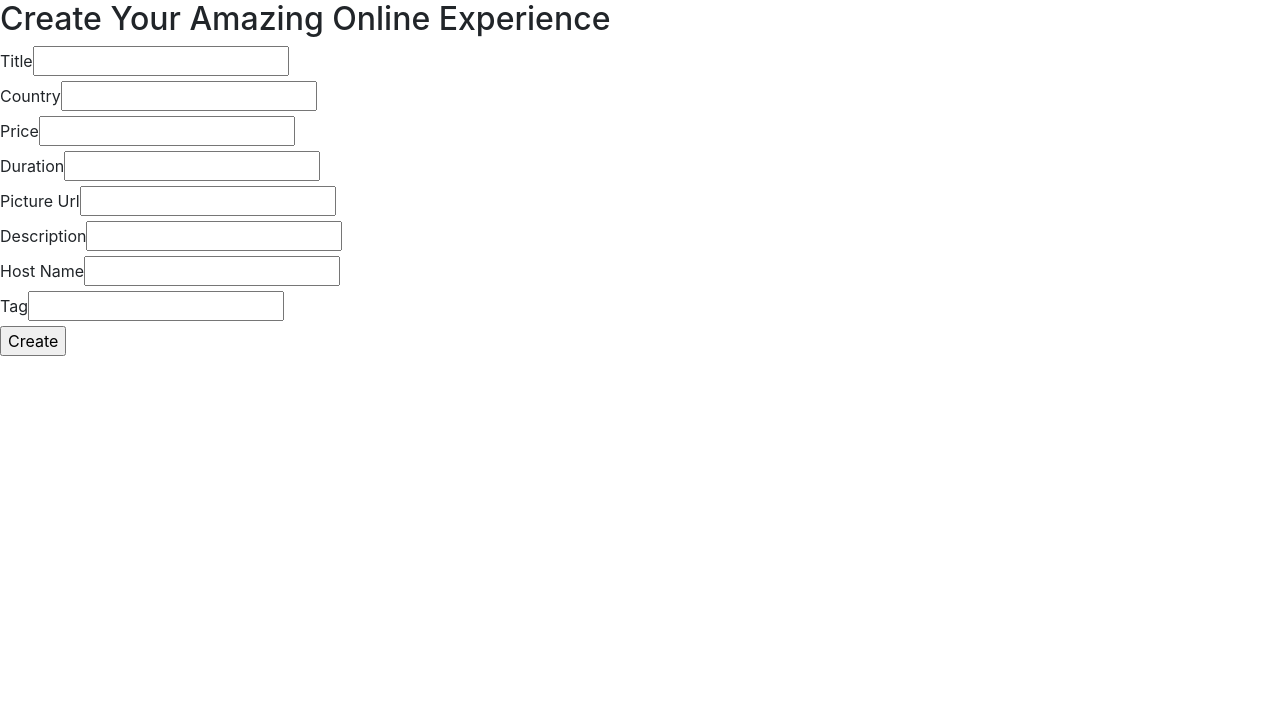
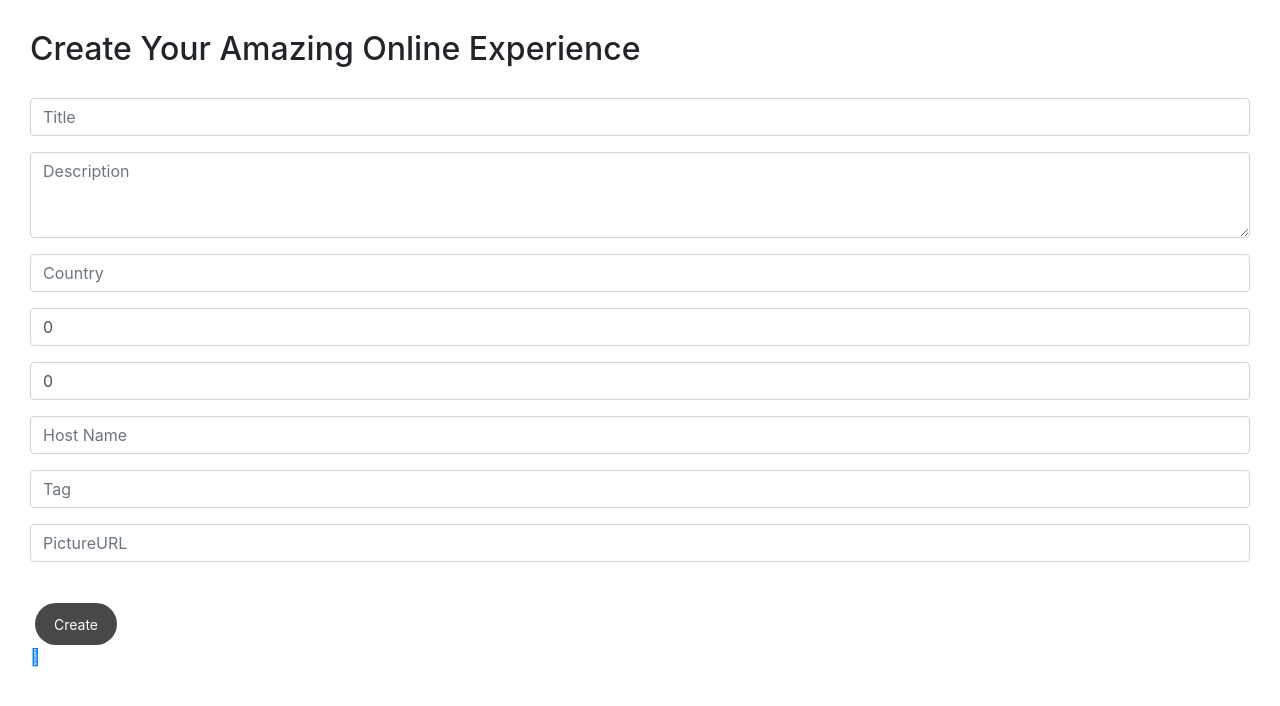
Before and after one commit to ivesvo/AIRBNBCLONE-FRONTEND, a React (Create React App) app: page /addexp in a window 1280 px wide. Shown: the top 706 px of the page. Built offline with nearby package versions, Linux system fonts and the light colour scheme.

Commit message:
wednesday

```diff
--- a/src/App.css
+++ b/src/App.css
@@ -8,7 +8,7 @@
 
 .jumbotron{
   width: 100vw;
- height: 80vh;
+ height: 100vh;
  margin-bottom: 0px !important;
 
 }
@@ -108,7 +108,7 @@ h4{
 }
 
 .slider{
-  width: 25vw;
+  width: 28vw;
   height: 150px;
   z-index: 999999;
   border: 1px solid lightgray !important;
--- a/src/App.js
+++ b/src/App.js
@@ -4,6 +4,7 @@ import { BrowserRouter as Router, Route, Switch } from "react-router-dom";
 import NewExp from './components/NewExp'
 import ExpList from './components/ExpList'
 import Detail from './components/Detail'
+import UpdatePage from './components/UpdatePage'
 import 'rheostat/initialize';
 import 'rheostat/css/rheostat.css';
 
@@ -28,6 +29,9 @@ function App() {
           <Route exact={true} path="/exps/:expId">
             <Detail />
           </Route>
+          <Route path="/exps/update/:expId">
+          <UpdatePage />
+        </Route>
 
         </Switch>
       </Router>
--- a/src/components/ExpList.js
+++ b/src/components/ExpList.js
@@ -64,8 +64,13 @@ export default function ExperienceList() {
       const handleTagsClick = (e) =>{
         const tag = tags.find((item)=>item.tag === e.tag)
         console.log(tag)
+        axios.get(`http://localhost:5000/tags/${tag._id}`).then((res) => {
+            console.log(res.data.data)
+            setExperience(res.data.data)
 
-      }
+
+      })
+    };
 
     if (experience == null) {
         return (
--- a/src/components/Jumbotron.js
+++ b/src/components/Jumbotron.js
@@ -8,9 +8,11 @@ export default function Jumbotron() {
     return (
         <div>
              <div className="jumbotron" style={{
-            backgroundImage:`url("https://imagesvc.meredithcorp.io/v3/mm/image?q=85&c=sc&poi=face&w=1600&h=838&url=https%3A%2F%2Fstatic.onecms.io%2Fwp-content%2Fuploads%2Fsites%2F28%2F2020%2F04%2F08%2Fairbnb-virtual-experiences-BNBV0420.jpg")`,
+            backgroundImage:`url("https://static01.nyt.com/images/2019/01/07/smarter-living/family-technology-guide-slide-68E2/family-technology-guide-slide-68E2-jumbo-v2.gif")`,
             backgroundImageWidth: '100vw',
-            backgroundSize: "cover"
+
+
+            backgroundSize: "90%"
         }} >
             <Row className="title">
             <Col lg={3}>
--- a/src/components/NewExp.js
+++ b/src/components/NewExp.js
@@ -1,5 +1,6 @@
 import React, { useState } from "react";
 import '../App.css';
+import {Form, Button} from 'react-bootstrap'
 
 const NewExp = () => {
   const [title, setTitle] = useState("");
@@ -35,9 +36,118 @@ const NewExp = () => {
   };
   return (
     <div className="App">
-        <div><h2>Create Your Amazing Online Experience</h2></div>
-      <form onSubmit={createExp}>
-        <label htmlFor="title">Title</label>
+        <div
+        style={{margin:"30px"}}><h2>Create Your Amazing Online Experience</h2></div>
+      <Form onSubmit={createExp} style={{margin:"30px"}}>
+      <Form.Group controlId="formBasicEmail">
+
+        <Form.Control placeholder="Title"
+          type="text"
+          name="title"
+          value={title}
+          onChange={(e) => setTitle(e.target.value)} />
+        <Form.Text className="text-muted">
+
+        </Form.Text>
+     </Form.Group>
+
+     <Form.Group controlId="formBasicEmail">
+
+        <Form.Control placeholder="Description"
+          as="textarea"
+          rows="3"
+          type="text"
+          name="title"
+          value={description}
+          onChange={(e) => setDescription(e.target.value)} />
+        <Form.Text className="text-muted">
+
+        </Form.Text>
+     </Form.Group>
+
+     <Form.Group controlId="formBasicEmail">
+
+        <Form.Control placeholder="Country"
+
+          type="text"
+          name="country"
+          value={country}
+          onChange={(e) => setCountry(e.target.value)} />
+        <Form.Text className="text-muted">
+
+        </Form.Text>
+     </Form.Group>
+
+
+     <Form.Group controlId="formBasicEmail">
+
+        <Form.Control placeholder="Price"
+
+          type="number"
+          name="price"
+          value={price}
+          onChange={(e) => setPrice(e.target.value)} />
+        <Form.Text className="text-muted">
+
+        </Form.Text>
+     </Form.Group>
+
+
+
+     <Form.Group controlId="formBasicEmail">
+
+        <Form.Control placeholder="Duration"
+
+          type="number"
+          name="title"
+          value={duration}
+          onChange={(e) => setDuration(e.target.value)} />
+        <Form.Text className="text-muted">
+
+        </Form.Text>
+     </Form.Group>
+
+     <Form.Group controlId="formBasicEmail">
+
+        <Form.Control placeholder="Host Name"
+
+          type="text"
+          name="hostname"
+          value={hostname}
+          onChange={(e) => setHostName(e.target.value)} />
+        <Form.Text className="text-muted">
+
+        </Form.Text>
+     </Form.Group>
+
+     <Form.Group controlId="formBasicEmail">
+
+        <Form.Control placeholder="Tag"
+
+          type="text"
+          name="tag"
+          value={tags}
+          onChange={(e) => setTags(e.target.value)} />
+        <Form.Text className="text-muted">
+
+        </Form.Text>
+     </Form.Group>
+
+
+     <Form.Group controlId="formBasicEmail">
+
+        <Form.Control placeholder="PictureURL"
+
+          type="text"
+          name="pictureURL"
+          value={pictureUrl}
+          onChange={(e) => setPictureUrl(e.target.value)} />
+        <Form.Text className="text-muted">
+
+        </Form.Text>
+     </Form.Group>
+
+        {/* <label htmlFor="title">Title</label>
         <input
           type="text"
           name="title"
@@ -100,9 +210,13 @@ const NewExp = () => {
           name="picture url"
           onChange={(e) => setTags([e.target.value])}
         />
-        <br />
-        <input type="submit" value="Create" />
-      </form>
+        <br /> */}
+        <Button style={{color:"white", backgroundColor:"transparent" }}type="submit" value="Create">Create</Button>
+        <div>
+        <a href="/"><i class="fal fa-chevron-left"></i></a>
+        </div>
+
+      </Form>
     </div>
   );
 };
--- /dev/null
+++ b/src/components/UpdatePage.js
@@ -0,0 +1,98 @@
+import React, { useEffect, useState } from "react";
+import { useParams } from "react-router-dom";
+import { Button } from "react-bootstrap";
+
+export default function UpdatePage() {
+  let { expId } = useParams();
+  console.log("id", expId);
+
+  const [title, setTitle] = useState("");
+  const [country, setCountry] = useState("");
+  const [pictureUrl, setPictureUrl] = useState("");
+  const [price, setPrice] = useState(0);
+  const [duration, setDuration] = useState(0);
+  const [whatToBring, setWhatToBring] = useState([]);
+  const getData = async () => {
+    const getExp = await fetch(`http://localhost:5000/exps/${expId}`);
+    const data1 = await getExp.json();
+    console.log("data", data1);
+    setTitle(data1.data.title);
+    setCountry(data1.data.country);
+    setPictureUrl(data1.data.pictureUrl);
+    setPrice(data1.data.price);
+    setDuration(data1.data.duration);
+    setWhatToBring(data1.data.whatToBring);
+  };
+//   const deleteExp = async () => {};
+  const updateExp = async (e) => {
+    const expData = {
+      title: title,
+      _id: expId,
+      country: country,
+      pictureUrl: pictureUrl,
+      price: price,
+      duration: duration,
+      whatToBring: whatToBring,
+    };
+    const upExp = await fetch(`http://localhost:5000/exps`, {
+      method: "PATCH",
+      headers: {
+        "Content-Type": "application/json",
+      },
+      body: JSON.stringify(expData),
+    });
+    console.log("get old exp", upExp);
+  };
+  useEffect(() => {
+    getData();
+  }, []);
+  return (
+    <div className="App">
+      <form onSubmit={updateExp}>
+        <label htmlFor="title">Title</label>
+        <input
+          type="text"
+          name="title"
+          value={title}
+          onChange={(e) => setTitle(e.target.value)}
+        />
+        <label htmlFor="title">Country</label>
+        <input
+          type="text"
+          name="country"
+          value={country}
+          onChange={(e) => setCountry(e.target.value)}
+        />
+        <label htmlFor="title">Picture URL</label>
+        <input
+          type="text"
+          name="pictureUrl"
+          value={pictureUrl}
+          onChange={(e) => setPictureUrl(e.target.value)}
+        />
+        <label htmlFor="title">Price</label>
+        <input
+          type="text"
+          name="price"
+          value={price}
+          onChange={(e) => setPrice(e.target.value)}
+        />
+        <label htmlFor="title">Duration</label>
+        <input
+          type="text"
+          name="duration"
+          value={duration}
+          onChange={(e) => setDuration(e.target.value)}
+        />
+        <label htmlFor="title">What To Bring</label>
+        <input
+          type="text"
+          name="whatToBring"
+          value={whatToBring}
+          onChange={(e) => setWhatToBring(e.target.value)}
+        />
+      </form>
+      <Button onClick={() => updateExp()}>Update</Button>
+    </div>
+  );
+}
--- a/src/components/WhatToBring.js
+++ b/src/components/WhatToBring.js
@@ -20,10 +20,10 @@ const WhatToBring = ({ items }) => {
             {items.map((item) => {
               return (
                 <span>
-                  <div className="bring-info">
+                  <div className="bring-info" >
                   <div className="bring-circle">
                     <i class="far fa-check"></i></div>
-                    <div>{item}</div>
+                    <div style={{marginLeft:"20px"}}>{item}</div>
 
                     </div>
 
```
Also changed, not shown: src/components/Detail.js (+25 -21 lines).
